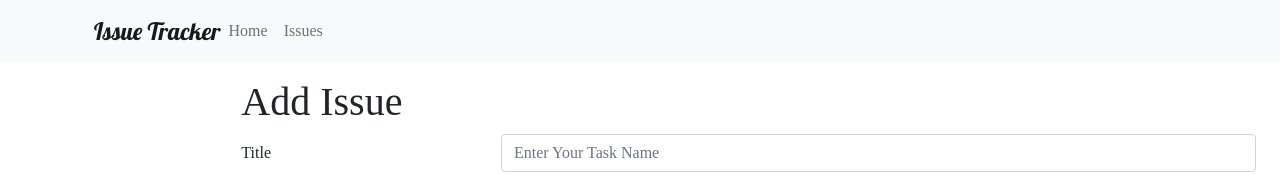
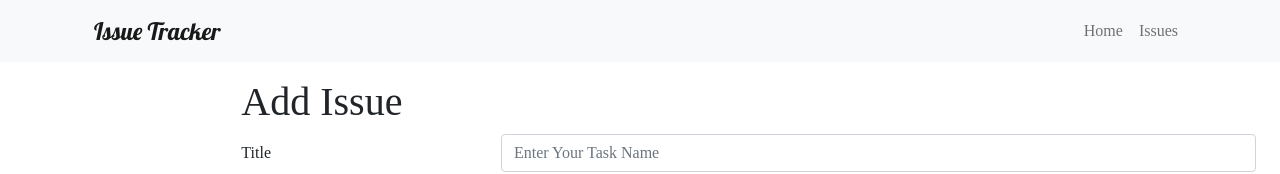
Before and after one commit to siaaam/issue-tracker-react-strapi, a React (Vite) app: page / in a window 1280 px wide. Shown: the top 174 px of the page. Built offline with nearby package versions, Linux system fonts and the light colour scheme; a web font is replaced by a local one.

Commit message:
menubar pushed at the end

```diff
--- a/src/App.jsx
+++ b/src/App.jsx
@@ -20,7 +20,7 @@ function App() {
       endDate: '',
       priority: 'low',
       status: 'new',
-      completedPercentage: 80,
+      completedPercentage: 88,
     },
   ]);
 
--- a/src/Navigation.jsx
+++ b/src/Navigation.jsx
@@ -9,8 +9,8 @@ const Navigation = () => {
           Issue Tracker
         </Navbar.Brand>
         <Navbar.Toggle aria-controls="basic-navbar-nav" />
-        <Navbar.Collapse>
-          <Nav className="me-auto">
+        <Navbar.Collapse className="justify-content-end">
+          <Nav>
             <Nav.Link href="#home">Home</Nav.Link>
             <Nav.Link href="#link">Issues</Nav.Link>
           </Nav>
```
